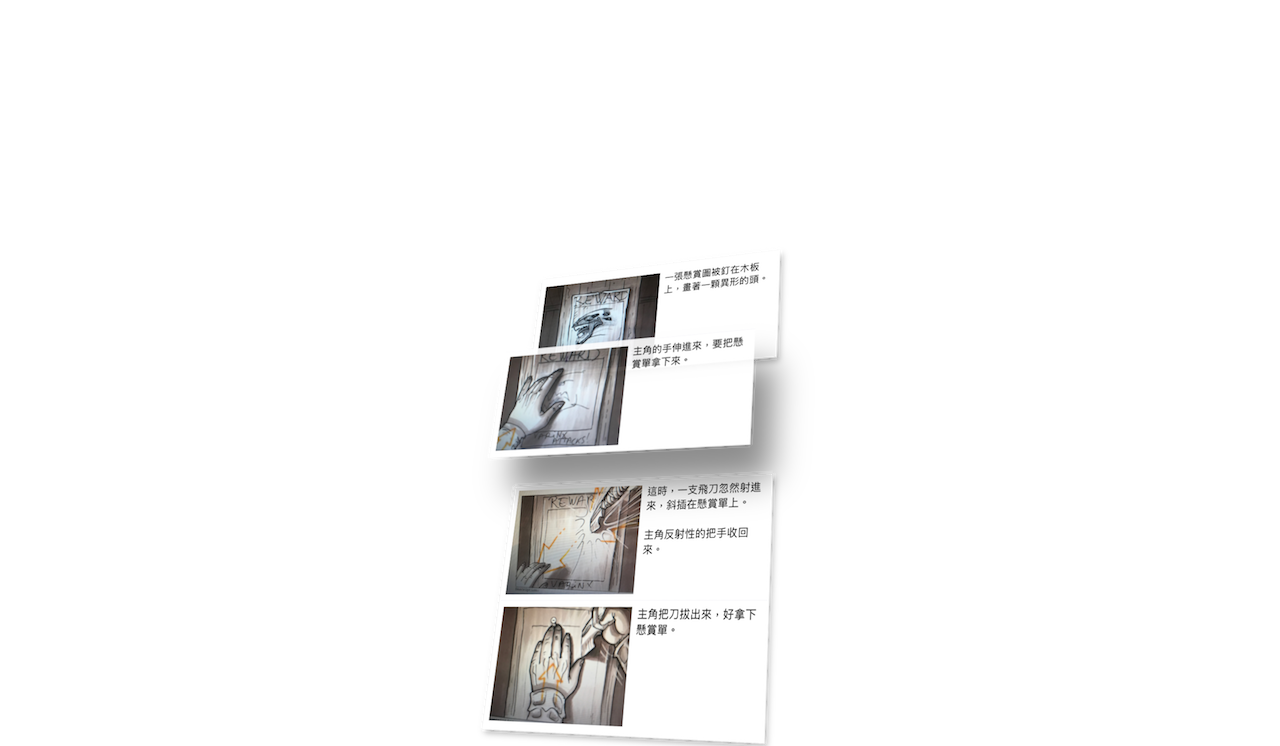
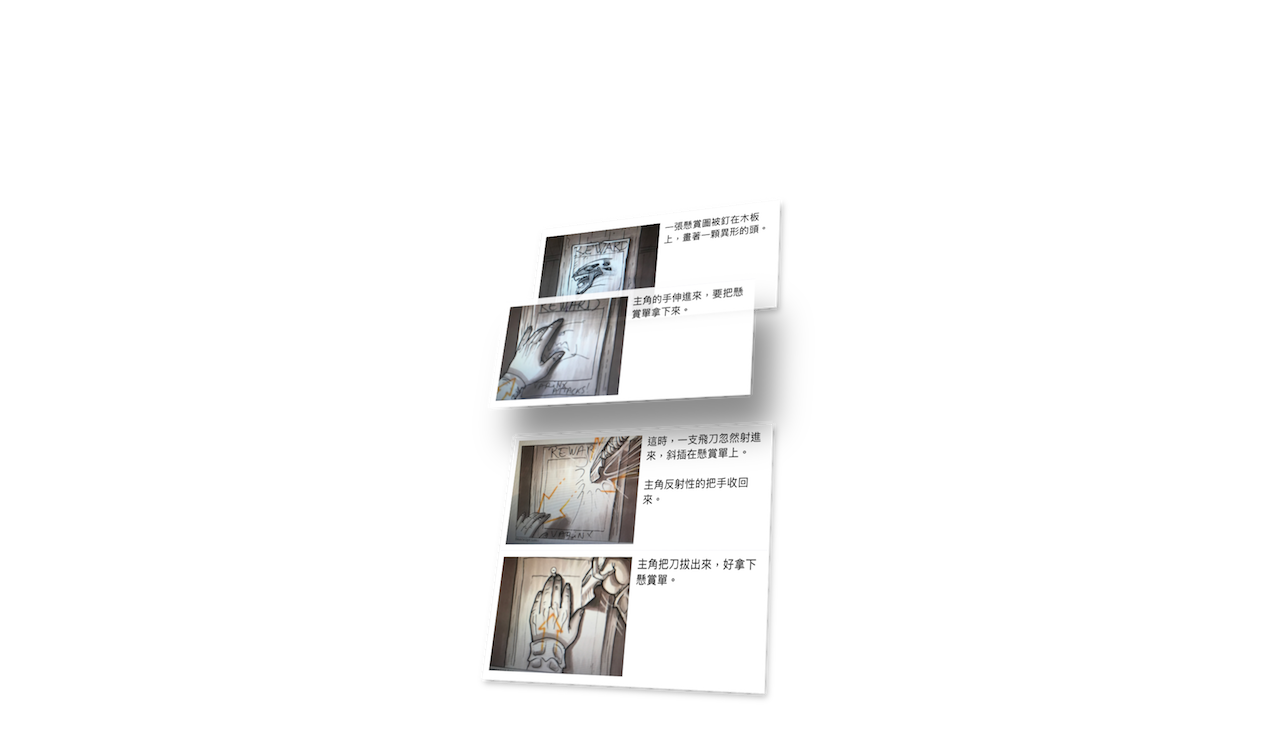
Before and after one commit to yesleon/getscrap.tw, a plain HTML site: page index.html in a window 1280 px wide. Shown: the part 61-807 px from the top of the page. Drawn offline with Linux system fonts and the light colour scheme.

Commit message:
Minor changes.

```diff
--- a/shared.css
+++ b/shared.css
@@ -86,8 +86,8 @@ section p {
 }
 
 #sluglineSection article, #aboutUsSection article {
-	padding-bottom: 100px;
-	padding-top: 100px;
+	padding-top: 50px;
+	padding-bottom: 150px;
 }
 
 #sluglineSection img {
```
